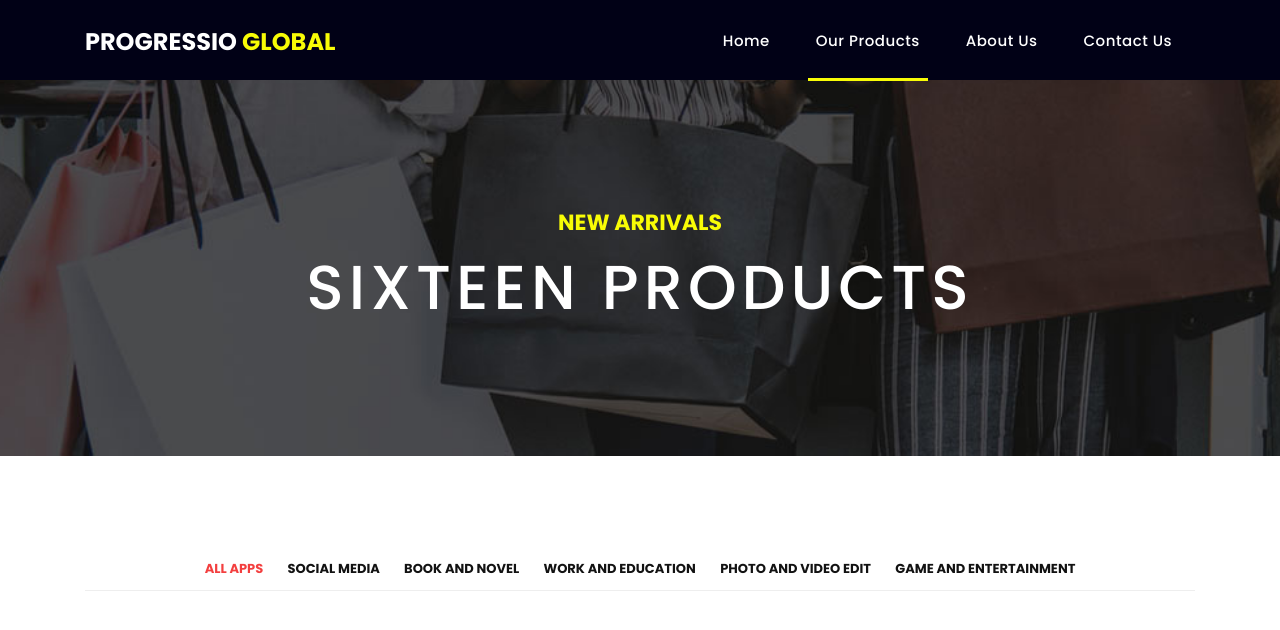
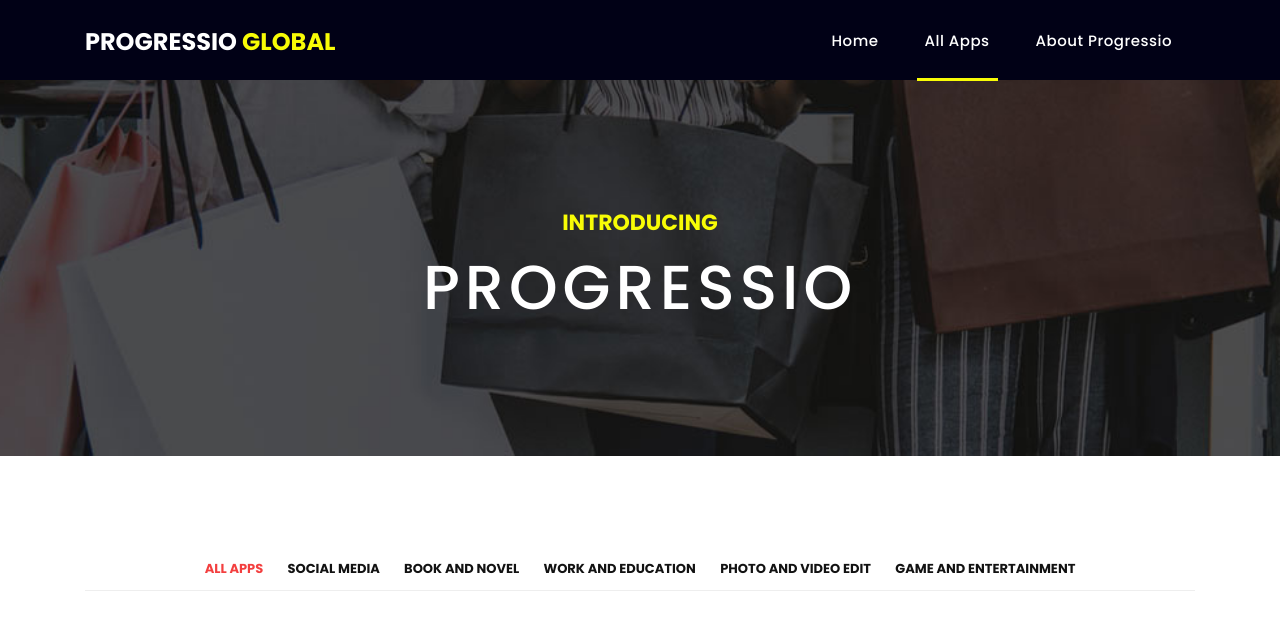
Before and after one commit to progressioworld/FrontEnd-Template, a plain HTML site: page Template Code/templatemo_546_sixteen_clothing/products.html in a window 1280 px wide. Shown: the top 630 px of the page. Drawn offline with Linux system fonts and the light colour scheme.

Commit message:
Update products.html

```diff
--- a/Template Code/templatemo_546_sixteen_clothing/products.html
+++ b/Template Code/templatemo_546_sixteen_clothing/products.html
@@ -56,13 +56,10 @@ https://templatemo.com/tm-546-sixteen-clothing
                 </a>
               </li>
               <li class="nav-item active">
-                <a class="nav-link" href="products.html">Our Products</a>
+                <a class="nav-link" href="products.html">All Apps</a>
               </li>
               <li class="nav-item">
-                <a class="nav-link" href="about.html">About Us</a>
-              </li>
-              <li class="nav-item">
-                <a class="nav-link" href="contact.html">Contact Us</a>
+                <a class="nav-link" href="about.html">About Progressio</a>
               </li>
             </ul>
           </div>
@@ -76,8 +73,8 @@ https://templatemo.com/tm-546-sixteen-clothing
         <div class="row">
           <div class="col-md-12">
             <div class="text-content">
-              <h4>new arrivals</h4>
-              <h2>sixteen products</h2>
+              <h4>Introducing</h4>
+              <h2>Progressio</h2>
             </div>
           </div>
         </div>
```
